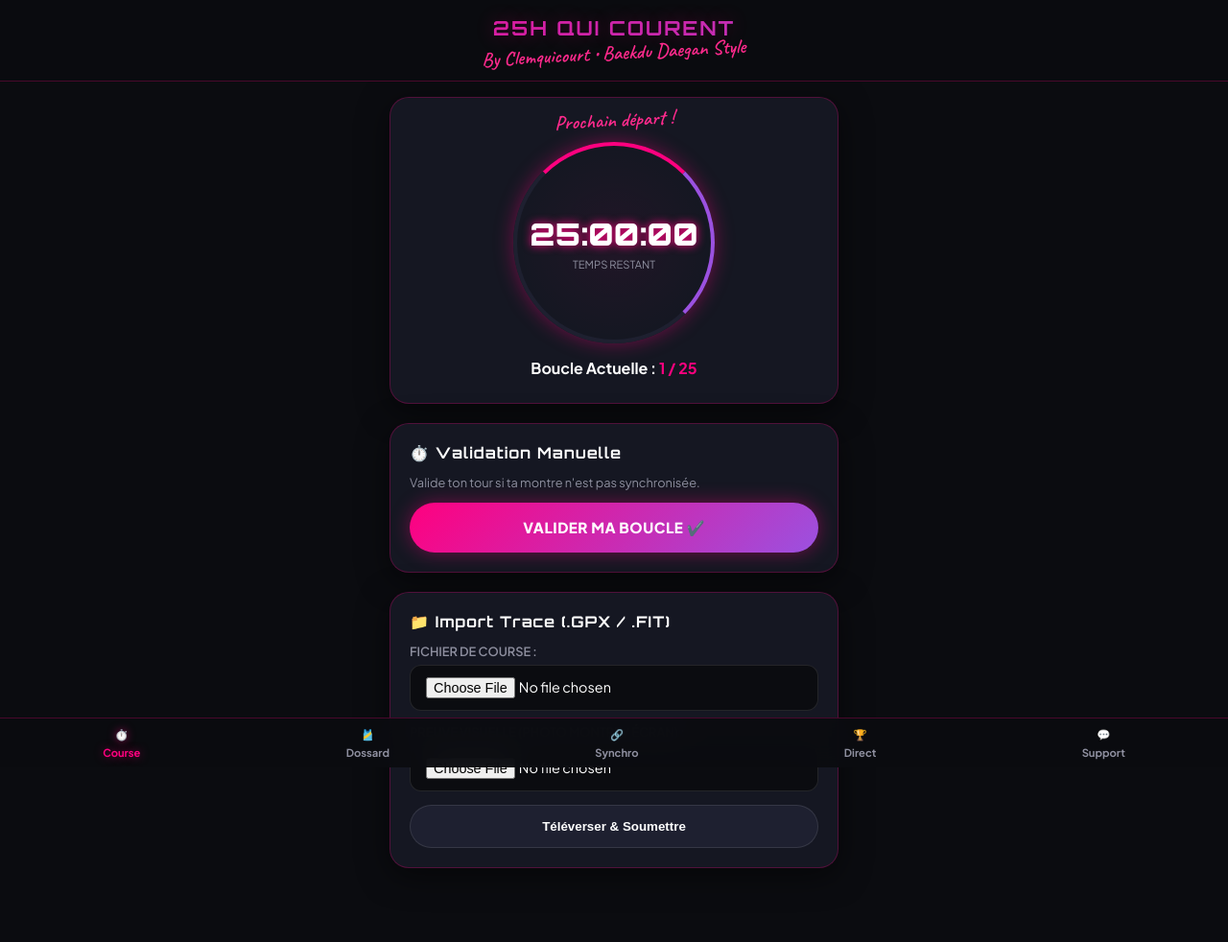
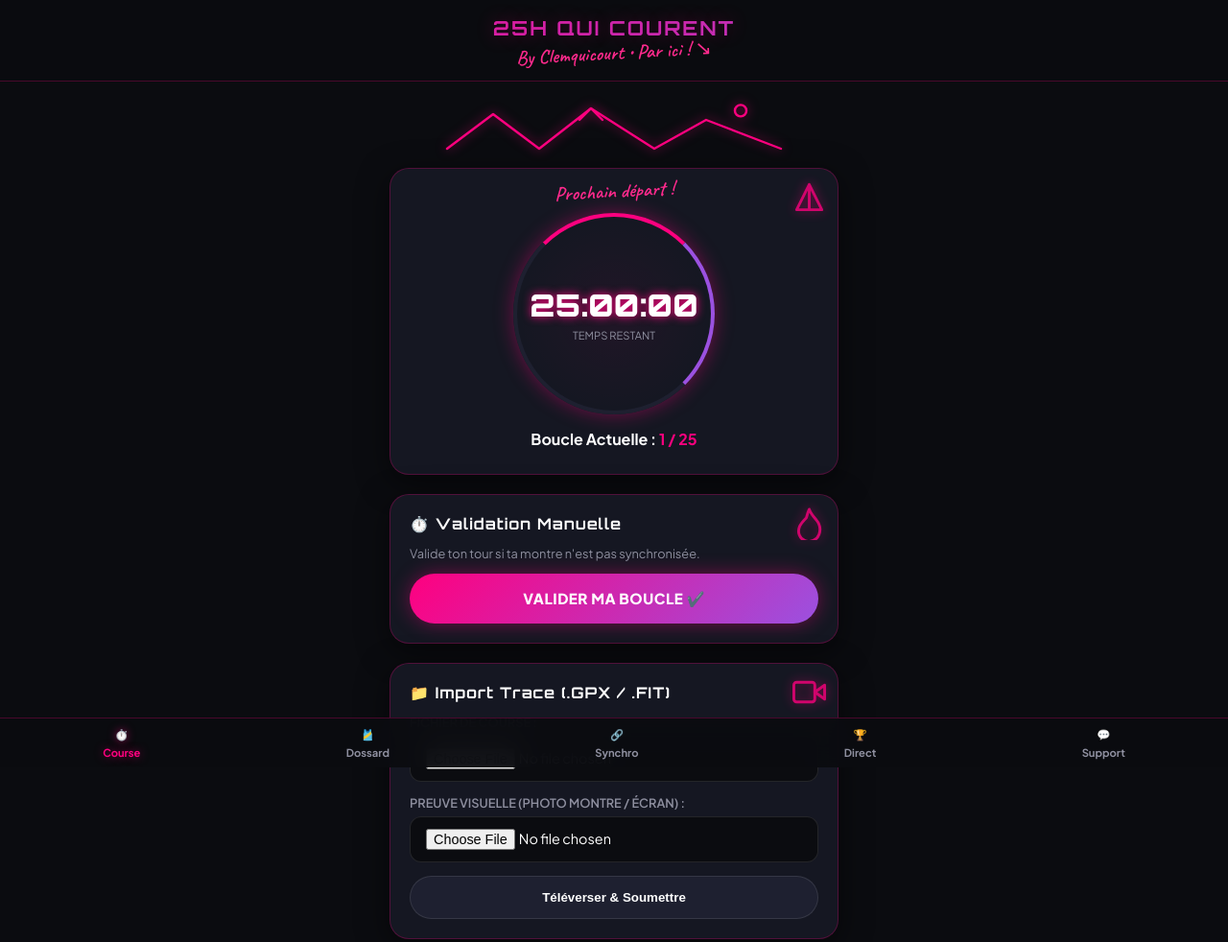
Before and after one commit to mogomegarun/backyard-25h, a website: page index.html in a window 1280 px wide. Shown: the whole page at 96% size. Drawn offline with Linux system fonts and the light colour scheme.

Commit message:
Update index.html

```diff
--- a/index.html
+++ b/index.html
@@ -3,17 +3,17 @@
 <head>
   <meta charset="UTF-8">
   <meta name="viewport" content="width=device-width, initial-scale=1.0">
-  <title>25H Qui Courent - Baekdu Daegan Edition</title>
+  <title>25H Qui Courent - Application Officielle</title>
   <link rel="manifest" href="manifest.json">
 
-  <!-- Google Fonts : Synthwave/Cinéma + Doodle Manuscrits -->
+  <!-- Google Fonts : Synthwave + Doodle Manuscrits -->
   <link rel="preconnect" href="https://fonts.googleapis.com">
   <link rel="preconnect" href="https://fonts.gstatic.com" crossorigin>
   <link href="https://fonts.googleapis.com/css2?family=Caveat:wght@600;700&family=Orbitron:wght@700;900&family=Plus+Jakarta+Sans:wght@400;600;700;800&display=swap" rel="stylesheet">
 
   <style>
     /* ==============================================
-       DESIGN SYSTEM - CLEMQUICOURT x BAEKDU DAEGAN
+       DESIGN SYSTEM - CLEMQUICOURT x 25H QUI COURENT
        ============================================== */
     :root {
       --bg-main: #0b0c10;
@@ -24,7 +24,6 @@
       --neon-purple: #9b51e0;
       --neon-orange: #ff5e36;
       --gradient-primary: linear-gradient(135deg, #ff007f 0%, #9b51e0 100%);
-      --gradient-glow: linear-gradient(135deg, rgba(255, 0, 127, 0.3) 0%, rgba(155, 81, 224, 0.3) 100%);
 
       --text-primary: #ffffff;
       --text-muted: #8e8f9f;
@@ -35,7 +34,6 @@
       --font-doodle: 'Caveat', cursive;
 
       --shadow-neon-pink: 0 0 20px rgba(255, 0, 127, 0.4);
-      --shadow-neon-purple: 0 0 20px rgba(155, 81, 224, 0.4);
       --border-glow: 1px solid rgba(255, 0, 127, 0.25);
     }
 
@@ -49,6 +47,7 @@
       padding: 0 0 90px 0;
       -webkit-font-smoothing: antialiased;
       min-height: 100vh;
+      overflow-x: hidden;
     }
 
     /* En-tête */
@@ -87,6 +86,7 @@
       max-width: 500px;
       margin: 0 auto;
       padding: 16px;
+      position: relative;
     }
 
     .tab-content { display: none; }
@@ -101,6 +101,7 @@
       box-shadow: 0 8px 32px rgba(0, 0, 0, 0.5);
       backdrop-filter: blur(10px);
       margin-bottom: 20px;
+      position: relative;
       transition: all 0.3s ease;
     }
 
@@ -120,7 +121,32 @@
       gap: 8px;
     }
 
-    /* Ring Timer / Anneau Chrono Cinématique */
+    /* Illustrations SVG Doodles intégrées */
+    .svg-doodle {
+      stroke: var(--neon-magenta);
+      stroke-width: 2;
+      fill: none;
+      stroke-linecap: round;
+      stroke-linejoin: round;
+      filter: drop-shadow(0 0 6px rgba(255, 0, 127, 0.6));
+    }
+
+    .doodle-bg-mountains {
+      width: 100%;
+      height: 60px;
+      margin-bottom: 10px;
+    }
+
+    .doodle-corner {
+      position: absolute;
+      top: 12px;
+      right: 12px;
+      width: 35px;
+      height: 35px;
+      opacity: 0.8;
+    }
+
+    /* Ring Timer / Chrono */
     .timer-container {
       text-align: center;
       position: relative;
@@ -209,10 +235,6 @@
       font-family: var(--font-ui);
       font-size: 0.9rem;
     }
-    .form-group input:focus {
-      outline: none;
-      border-color: var(--neon-magenta);
-    }
 
     /* Dossard Virtuel Néon */
     .bib-card {
@@ -264,7 +286,7 @@
     }
     table.leaderboard th { color: var(--text-muted); font-family: var(--font-cinema); font-size: 0.75rem; }
 
-    /* Navigation Basse Synthwave */
+    /* Navigation Basse */
     nav.bottom-nav {
       position: fixed;
       bottom: 0;
@@ -301,14 +323,27 @@
 
   <header>
     <h1 class="title-cinema">25H QUI COURENT</h1>
-    <div class="annotation-doodle">By Clemquicourt • Baekdu Daegan Style</div>
+    <div class="annotation-doodle">By Clemquicourt • Par ici ! ↘</div>
   </header>
 
   <div class="container">
 
     <!-- TAB 1 : COURSE EN DIRECT -->
     <div id="tab-live" class="tab-content active">
+
+      <!-- Banner Illustration Montagnes Doodle -->
+      <svg class="svg-doodle doodle-bg-mountains" viewBox="0 0 300 50">
+        <path d="M 5,45 L 45,15 L 85,45 L 130,10 L 185,45 L 230,20 L 295,45" />
+        <path d="M 120,20 L 130,10 L 140,20" />
+        <circle cx="260" cy="12" r="5" />
+      </svg>
+
       <div class="card-dark timer-container">
+        <!-- SVG Doodle Tente Bivouac -->
+        <svg class="svg-doodle doodle-corner" viewBox="0 0 24 24">
+          <path d="M 3,21 L 12,3 L 21,21 Z M 12,3 L 12,21" />
+        </svg>
+
         <div class="annotation-doodle" style="margin-bottom: 10px;">Prochain départ !</div>
         <div class="timer-ring">
           <span class="time" id="chrono">25:00:00</span>
@@ -320,12 +355,23 @@
       </div>
 
       <div class="card-dark">
+        <!-- SVG Doodle Flamme / Énergie -->
+        <svg class="svg-doodle doodle-corner" viewBox="0 0 24 24">
+          <path d="M12 2c1.15 3.14 3 5.14 5 7.5 2.5 3 3.5 6.5 2 10.5-1.5 4-6 6-10 4.5S3.5 18.5 5 14.5c1-2.5 3-4.5 5-6.5C10.5 6 11 4 12 2z" />
+        </svg>
+
         <h2>⏱️ Validation Manuelle</h2>
         <p style="font-size: 0.8rem; color: var(--text-muted);">Valide ton tour si ta montre n'est pas synchronisée.</p>
         <button class="btn-neon" onclick="validateManualLoop()">Valider ma boucle ✔️</button>
       </div>
 
       <div class="card-dark">
+        <!-- SVG Doodle Caméra / REC -->
+        <svg class="svg-doodle doodle-corner" viewBox="0 0 24 24">
+          <path d="M23 7l-7 5 7 5V7z" />
+          <rect x="1" y="5" width="15" height="14" rx="2" ry="2" />
+        </svg>
+
         <h2>📁 Import Trace (.GPX / .FIT)</h2>
         <div class="form-group">
           <label>Fichier de course :</label>
@@ -371,7 +417,11 @@
       <div class="card-dark" id="bibContainer" style="display: none;">
         <h2>✨ Votre Dossard Officiel</h2>
         <div class="bib-card">
-          <div style="font-family: var(--font-cinema); font-size: 0.75rem; letter-spacing: 2px; color: var(--neon-purple);">BAEKDU DAEGAN • 2026</div>
+          <!-- SVG Doodle T-shirt -->
+          <svg class="svg-doodle" style="width: 40px; height: 40px; margin-bottom: 6px;" viewBox="0 0 24 24">
+            <path d="M20.38 3.46L16 2 12 5 8 2 3.62 3.46a2 2 0 0 0-1.34 2.23l.58 3.47a1 1 0 0 0 .99.84H6v10a2 2 0 0 0 2 2h8a2 2 0 0 0 2-2V10h2.15a1 1 0 0 0 .99-.84l.58-3.47a2 2 0 0 0-1.34-2.23z" />
+          </svg>
+          <div style="font-family: var(--font-cinema); font-size: 0.75rem; letter-spacing: 2px; color: var(--neon-purple);">25H QUI COURENT • 2026</div>
           <div class="bib-number" id="bibNumDisplay">#104</div>
           <div style="font-weight: 800; font-size: 1.2rem; text-transform: uppercase;" id="bibNameDisplay">ALEX MARTIN</div>
           <div class="annotation-doodle" style="margin-top: 10px;">Ready to run !</div>
@@ -440,7 +490,7 @@
 
   </div>
 
-  <!-- Barre de navigation dynamique -->
+  <!-- Barre de navigation -->
   <nav class="bottom-nav">
     <button class="active" onclick="switchTab('live', this)"><span>⏱️</span>Course</button>
     <button onclick="switchTab('registration', this)"><span>🎽</span>Dossard</button>
```
